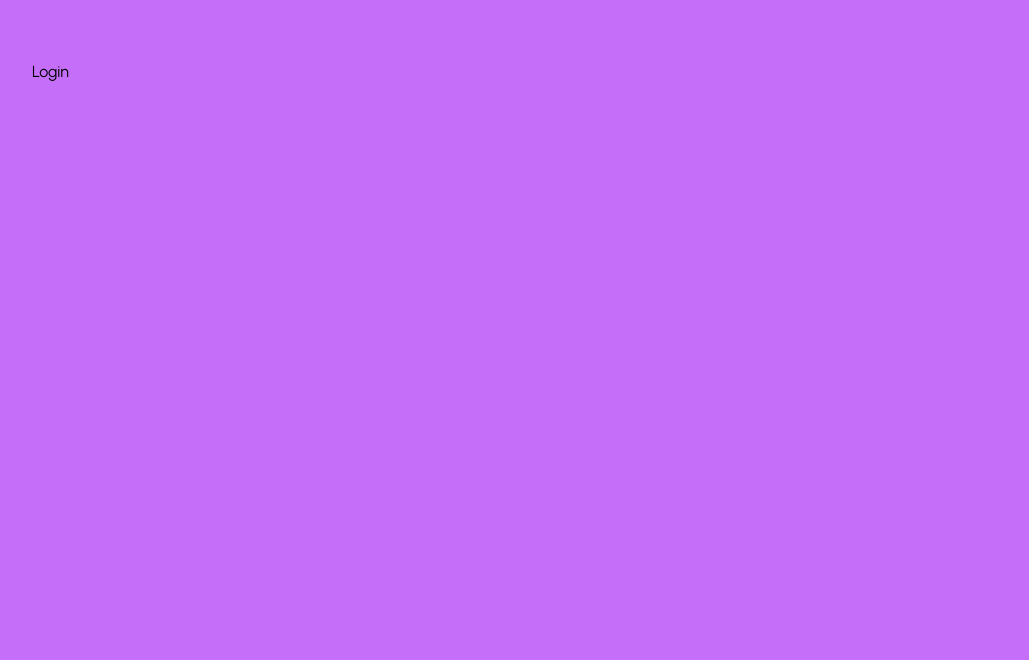
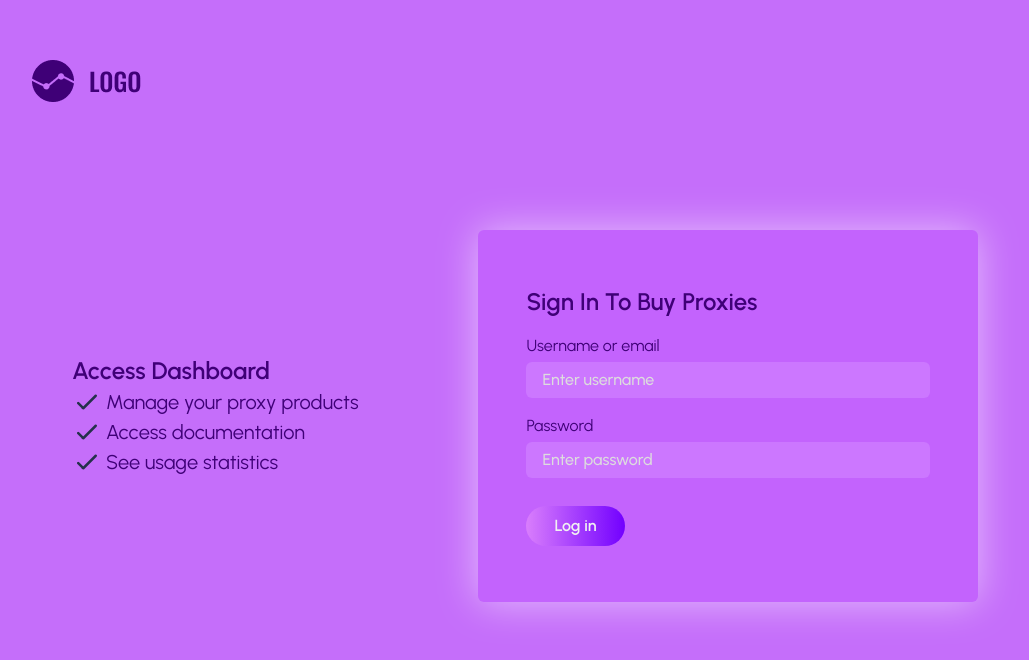
Before and after one commit to fiverr-langesh/proxy-selling, a React (Create React App) app: page /login in a window 1280 px wide. Shown: the top 660 px of the page, without its empty margins (98-1127 px from the left). Built offline with nearby package versions, Linux system fonts and the light colour scheme.

Commit message:
completed login and register

```diff
--- a/public/index.html
+++ b/public/index.html
@@ -23,5 +23,9 @@
   </head>
   <body>
     <div id="root"></div>
+
+    <!-- Ionic icons -->
+    <script type="module" src="https://unpkg.com/ionicons@7.1.0/dist/ionicons/ionicons.esm.js"></script>
+    <script nomodule src="https://unpkg.com/ionicons@7.1.0/dist/ionicons/ionicons.js"></script>
   </body>
 </html>
--- a/src/components/auth/LoginComponent.jsx
+++ b/src/components/auth/LoginComponent.jsx
@@ -1,9 +1,91 @@
-import React from 'react'
+import React, { useState } from "react";
 
 function LoginComponent() {
+  const [loginData, setLoginData] = useState({
+    username: "",
+    password: "",
+  });
+  const [showPassword, setShowPassword] = useState(false);
+
+  const toggleShowPassword = () =>{
+    setShowPassword(!showPassword);
+  }
+
+  const onchange = (e) => {
+    setLoginData({
+      ...loginData,
+      [e.target.name]: e.target.value,
+    });
+  };
+
+  const onsubmit = () => {
+    console.log(loginData);
+  };
+
   return (
-    <div>Login</div>
-  )
+    <div className=" bg-primary">
+      <div>
+        <img src="/images/logo.png" alt="" />
+      </div>
+      <div className=" grid grid-cols-5 gap-3 items-center justify-center mt-32">
+        <div className=" col-span-2 ml-10 flex flex-col justify-center items-start text-darkSecondary">
+          <h1 className=" font-semibold text-2xl">Access Dashboard</h1>
+          <span className=" flex gap-1 items-center text-xl">
+            <img src="/images/check.png" alt="" />
+            <p>Manage your proxy products</p>
+          </span>
+          <span className=" flex gap-1 items-center text-xl">
+            <img src="/images/check.png" alt="" />
+            <p>Access documentation</p>
+          </span>
+          <span className=" flex gap-1 items-center text-xl">
+            <img src="/images/check.png" alt="" />
+            <p>See usage statistics</p>
+          </span>
+        </div>
+        <div className=" col-span-3 flex items-center justify-center">
+          <div className=" bg-secondaryLogin text-darkSecondary border-none rounded-md drop-shadow-[0_0px_20px_rgba(255,255,255,0.55)] py-14 px-12 w-[500px] mr-10">
+            <h1 className=" font-semibold text-2xl">Sign In To Buy Proxies</h1>
+            <div className=" flex flex-col gap-1 my-4">
+              <label htmlFor="username">Username or email</label>
+              <input
+                className=" bg-[#CC77FF] placeholder:text-[#dddddd] focus:outline-none placeholder:font-medium border-none rounded-md py-1.5 px-4"
+                type="text"
+                placeholder="Enter username"
+                name="username"
+                onChange={onchange}
+              />
+            </div>
+            <div className=" flex flex-col gap-1 my-4">
+              <label htmlFor="password">Password</label>
+              <div className="relative">
+                <input
+                  className=" w-full bg-[#CC77FF] placeholder:text-[#dddddd] focus:outline-none placeholder:font-medium border-none rounded-md py-1.5 px-4"
+                  type={`${showPassword ? "text" : "password"}`}
+                  placeholder="Enter password"
+                  name="password"
+                  onChange={onchange}
+                />
+                <div onClick={toggleShowPassword} className=" cursor-pointer absolute right-3 top-2">
+                  {
+                    showPassword ? <ion-icon name="eye-outline"></ion-icon> : <ion-icon name="eye-off-outline"></ion-icon>
+                  }
+                </div>
+              </div>
+            </div>
+            <div className=" mt-7">
+              <button
+                onClick={onsubmit}
+                className=" text-[#f1f1f1] font-semibold border-none rounded-full py-2 px-7 bg-gradient-to-l from-[#7200FF] to-[#D97EFC]"
+              >
+                Log in
+              </button>
+            </div>
+          </div>
+        </div>
+      </div>
+    </div>
+  );
 }
 
-export default LoginComponent
+export default LoginComponent;
--- a/src/components/auth/RegisterComponent.jsx
+++ b/src/components/auth/RegisterComponent.jsx
@@ -1,9 +1,102 @@
-import React from 'react'
+import React, { useState } from 'react'
 
 function RegisterComponent() {
+  const [registerData, setRegisterData] = useState({
+    username: "",
+    email: "",
+    password: "",
+  });
+  const [showPassword, setShowPassword] = useState(false);
+
+  const toggleShowPassword = () =>{
+    setShowPassword(!showPassword);
+  }
+
+  const onchange = (e) => {
+    setRegisterData({
+      ...registerData,
+      [e.target.name]: e.target.value,
+    });
+  };
+
+  const onsubmit = () => {
+    console.log(registerData);
+  };
+
   return (
-    <div>Register</div>
-  )
+    <div className=" bg-primary">
+      <div>
+        <img src="/images/logo.png" alt="" />
+      </div>
+      <div className=" grid grid-cols-5 gap-3 items-center justify-center mt-32">
+        <div className=" col-span-2 ml-10 flex flex-col justify-center items-start text-darkSecondary">
+          <h1 className=" font-semibold text-2xl">Access Dashboard</h1>
+          <span className=" flex gap-1 items-center text-xl">
+            <img src="/images/check.png" alt="" />
+            <p>Manage your proxy products</p>
+          </span>
+          <span className=" flex gap-1 items-center text-xl">
+            <img src="/images/check.png" alt="" />
+            <p>Access documentation</p>
+          </span>
+          <span className=" flex gap-1 items-center text-xl">
+            <img src="/images/check.png" alt="" />
+            <p>See usage statistics</p>
+          </span>
+        </div>
+        <div className=" col-span-3 flex items-center justify-center">
+          <div className=" bg-secondaryLogin text-darkSecondary border-none rounded-md drop-shadow-[0_0px_20px_rgba(255,255,255,0.55)] py-14 px-12 w-[500px] mr-10">
+            <h1 className=" font-semibold text-2xl">Sign In To Buy Proxies</h1>
+            <div className=" flex flex-col gap-1 my-4">
+              <label htmlFor="username">Username</label>
+              <input
+                className=" bg-[#CC77FF] placeholder:text-[#dddddd] focus:outline-none placeholder:font-medium border-none rounded-md py-1.5 px-4"
+                type="text"
+                placeholder="Enter username"
+                name="username"
+                onChange={onchange}
+              />
+            </div>
+            <div className=" flex flex-col gap-1 my-4">
+              <label htmlFor="email">Email</label>
+              <input
+                className=" bg-[#CC77FF] placeholder:text-[#dddddd] focus:outline-none placeholder:font-medium border-none rounded-md py-1.5 px-4"
+                type="email"
+                placeholder="Enter email"
+                name="email"
+                onChange={onchange}
+              />
+            </div>
+            <div className=" flex flex-col gap-1 my-4">
+              <label htmlFor="password">Password</label>
+              <div className="relative">
+                <input
+                  className=" w-full bg-[#CC77FF] placeholder:text-[#dddddd] focus:outline-none placeholder:font-medium border-none rounded-md py-1.5 px-4"
+                  type={`${showPassword ? "text" : "password"}`}
+                  placeholder="Enter password"
+                  name="password"
+                  onChange={onchange}
+                />
+                <div onClick={toggleShowPassword} className=" cursor-pointer absolute right-3 top-2">
+                  {
+                    showPassword ? <ion-icon name="eye-outline"></ion-icon> : <ion-icon name="eye-off-outline"></ion-icon>
+                  }
+                </div>
+              </div>
+            </div>
+            <div className=" mt-7">
+              <button
+                onClick={onsubmit}
+                className=" text-[#f1f1f1] font-semibold border-none rounded-full py-2 px-7 bg-gradient-to-l from-[#7200FF] to-[#D97EFC]"
+              >
+                Register
+              </button>
+            </div>
+          </div>
+        </div>
+      </div>
+    </div>
+  );
 }
 
 export default RegisterComponent
--- a/tailwind.config.js
+++ b/tailwind.config.js
@@ -8,6 +8,7 @@ module.exports = {
         primary: "#C56EFA",
         secondary: "#FFC700",
         darkSecondary: "#3F0077",
+        secondaryLogin: "#C363FD",
         gl: "#D97EFC",
         gr: "#7200FF",
       },
```
Also changed, not shown: public/images/Logo and company.jpg (deleted), public/images/check.png (added).
